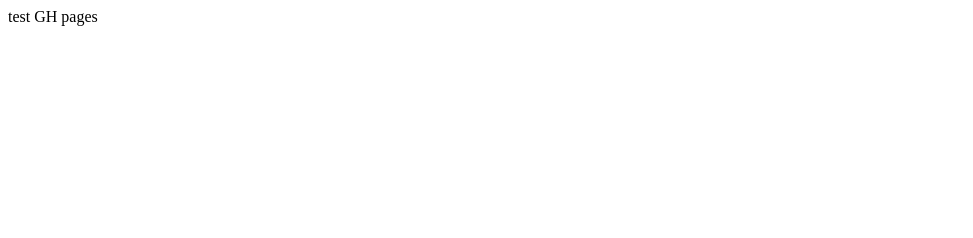
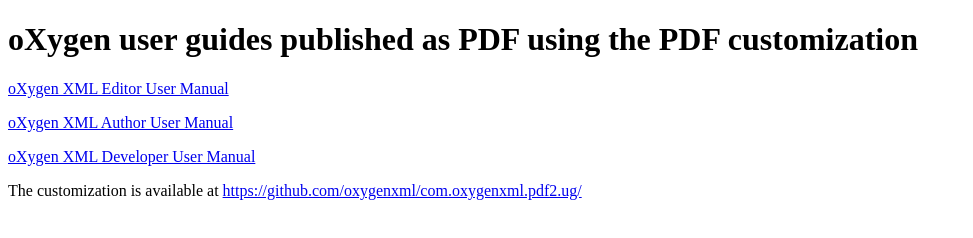
Before and after one commit to oxygenxml/com.oxygenxml.pdf2.ug, a plain HTML site: page gh-pages/index.html in a window 1280 px wide. Shown: the whole page, without its empty margins (0-973 px from the left). Drawn offline with Linux system fonts and the light colour scheme.

Commit message:
Update index.html

```diff
--- a/gh-pages/index.html
+++ b/gh-pages/index.html
@@ -1,7 +1,21 @@
 <!DOCTYPE html SYSTEM "http://www.w3.org/TR/xhtml1/DTD/xhtml1-transitional.dtd">
 <html xmlns="http://www.w3.org/1999/xhtml">
     <head>
-        <title>test GH pages</title>
+        <title>User guide published as PDF using the PDF customization</title>
     </head>
-    <body>test GH pages</body>
+    <body>
+        <h1>oXygen user guides published as PDF using the PDF customization</h1>
+
+        <p>
+            <a href="https://oxygenxml.github.io/com.oxygenxml.pdf2.ug/oXygen-ug/editor/UserManual.pdf">oXygen XML Editor User Manual</a>
+        </p>
+        <p>
+            <a href="https://oxygenxml.github.io/com.oxygenxml.pdf2.ug/oXygen-ug/author/UserManual.pdf">oXygen XML Author User Manual</a>
+        </p>
+        <p>
+            <a href="https://oxygenxml.github.io/com.oxygenxml.pdf2.ug/oXygen-ug/developer/UserManual.pdf">oXygen XML Developer User Manual</a>
+        </p>
+        <p>The customization is available at <a href="https://github.com/oxygenxml/com.oxygenxml.pdf2.ug/">https://github.com/oxygenxml/com.oxygenxml.pdf2.ug/</a></p>
+
+    </body>
 </html>
```
